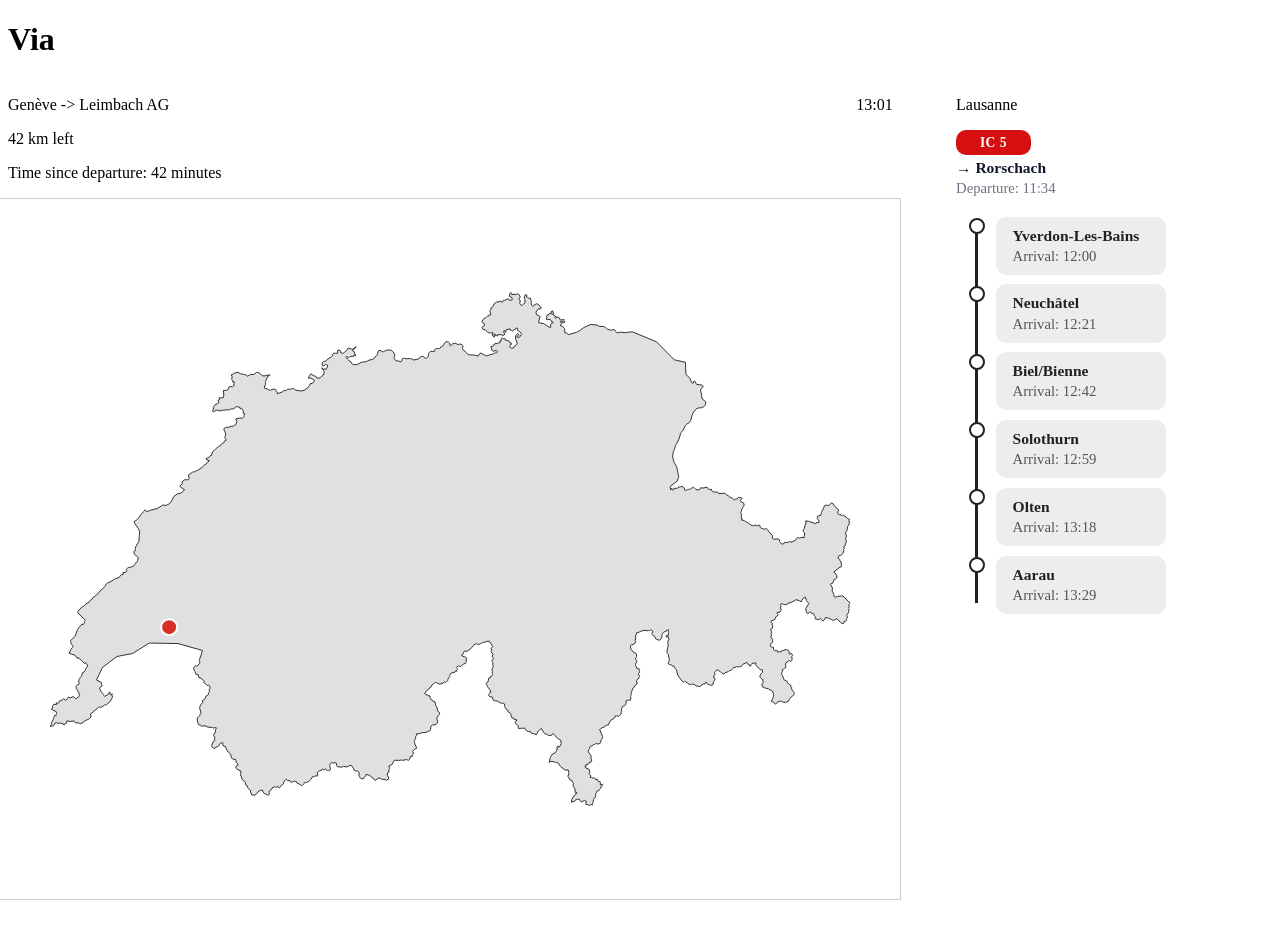
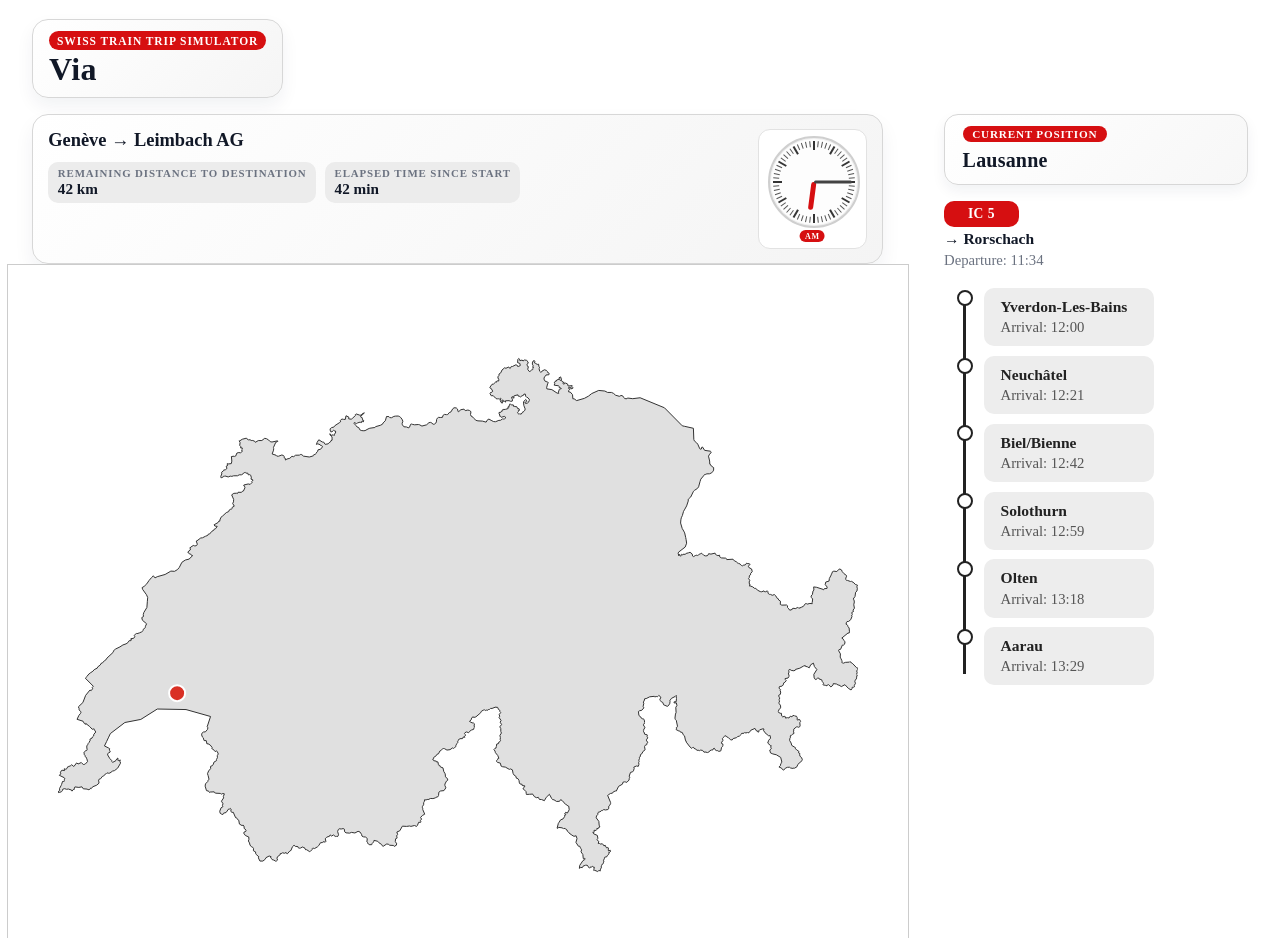
Before and after one commit to com-480-data-visualization/via, a Vue app in the folder via-ui/: page / in a window 1280 px wide. Shown: the top 938 px of the page. Before the commit the page ends 908 px from the top, so only its background shows below. Built offline with nearby package versions, Linux system fonts and the light colour scheme.

Commit message:
improve top info

```diff
--- a/via-ui/src/App.vue
+++ b/via-ui/src/App.vue
@@ -4,18 +4,83 @@ import RightSide from '@/components/RightSide.vue'
 </script>
 
 <template>
-<div>
-  <h1>Via</h1>
+<div id="app-shell">
+  <header class="app-header">
+    <div class="app-title-wrap">
+      <span class="app-title-tag">Swiss train trip simulator</span>
+      <h1 class="app-title">Via</h1>
+      <!-- <p class="app-subtitle">Swiss trip companion</p> -->
+    </div>
+  </header>
+
   <div id="TopLevel">
-    <LeftSide/>
-    <RightSide/>
+    <LeftSide />
+    <RightSide />
   </div>
 </div>
 </template>
 
 <style scoped>
-#TopLevel{
+#app-shell {
+  width: min(1300px, 95vw);
+  margin: 1.2rem auto;
+}
+
+.app-header {
+  margin-bottom: 1rem;
+}
+
+.app-title-wrap {
+  display: inline-flex;
+  flex-direction: column;
+  align-items: flex-start;
+  gap: 0.2rem;
+  background: linear-gradient(135deg, #ffffff 0%, #f5f5f5 100%);
+  border: 1px solid #d7d7d7;
+  border-radius: 16px;
+  padding: 0.7rem 1rem 0.75rem;
+  box-shadow: 0 8px 18px rgba(22, 33, 62, 0.06);
+}
+
+.app-title-tag {
+  display: inline-flex;
+  align-items: center;
+  justify-content: center;
+  padding: 0.2rem 0.5rem;
+  border-radius: 999px;
+  background: #d60f11;
+  color: #ffffff;
+  font-size: 0.72rem;
+  font-weight: 700;
+  letter-spacing: 0.08em;
+  text-transform: uppercase;
+}
+
+.app-title {
+  margin: 0;
+  font-size: clamp(1.7rem, 2.5vw, 2.2rem);
+  line-height: 1;
+  color: #111827;
+  font-weight: 800;
+  letter-spacing: 0.01em;
+}
+
+.app-subtitle {
+  margin: 0;
+  font-size: 0.87rem;
+  color: #6b7280;
+  font-weight: 500;
+}
+
+#TopLevel {
   display: flex;
   justify-content: space-between;
+  gap: 1rem;
+}
+
+@media (max-width: 980px) {
+  #TopLevel {
+    flex-direction: column;
+  }
 }
 </style>
--- a/via-ui/src/components/Clock.vue
+++ b/via-ui/src/components/Clock.vue
@@ -1,8 +1,127 @@
 <script setup lang="ts">
+import { computed } from 'vue';
+
+const props = withDefaults(
+  defineProps<{
+    hour?: number;
+    minute?: number;
+  }>(),
+  {
+    hour: 4,
+    minute: 28,
+  },
+);
+
+const normalizedMinute = computed(() => ((props.minute % 60) + 60) % 60);
+const normalizedHour24 = computed(() => ((props.hour % 24) + 24) % 24);
+
+const hourForDial = computed(() => normalizedHour24.value % 12);
+
+const minuteAngle = computed(() => normalizedMinute.value * 6);
+const hourAngle = computed(() => hourForDial.value * 30 + normalizedMinute.value * 0.5);
+
+const period = computed(() => (normalizedHour24.value < 12 ? 'AM' : 'PM'));
 </script>
 
 <template>
-  <p>13:01</p>
+  <div class="clock-shell" aria-label="Analog clock">
+    <div class="clock-face">
+      <div class="clock-face__ticks">
+        <span
+          v-for="tick in 60"
+          :key="tick"
+          class="clock-face__tick"
+          :class="{ 'clock-face__tick--major': tick % 5 === 0 }"
+          :style="{ transform: `translateX(-50%) rotate(${tick * 6}deg)` }"
+        ></span>
+      </div>
+
+      <span
+        class="clock-face__hand clock-face__hand--hour"
+        :style="{ transform: `translate(-50%, -100%) rotate(${hourAngle}deg)` }"
+      ></span>
+      <span
+        class="clock-face__hand clock-face__hand--minute"
+        :style="{ transform: `translate(-50%, -100%) rotate(${minuteAngle}deg)` }"
+      ></span>
+    </div>
+
+    <span class="clock-face__period">{{ period }}</span>
+  </div>
 </template>
 
-<style scoped></style>
+<style scoped>
+.clock-shell {
+  position: relative;
+  width: 88px;
+  height: 106px;
+}
+
+.clock-face {
+  position: relative;
+  width: 88px;
+  height: 88px;
+  border-radius: 50%;
+  border: 2px solid #cfcfcf;
+  background: #fdfdfd;
+  box-shadow: inset 0 0 0 1px #efefef;
+}
+
+.clock-face__period {
+  position: absolute;
+  left: 50%;
+  transform: translateX(-50%);
+  padding: 0.08rem 0.32rem;
+  border-radius: 999px;
+  font-size: 0.5rem;
+  font-weight: 800;
+  letter-spacing: 0.08em;
+  color: #ffffff;
+  background: #d60f11;
+  z-index: 3;
+  bottom: 0;
+}
+
+.clock-face__ticks {
+  position: absolute;
+  inset: 0;
+}
+
+.clock-face__tick {
+  position: absolute;
+  top: 3px;
+  left: 50%;
+  width: 1px;
+  height: 6px;
+  background: #434343;
+  transform-origin: 50% 41px;
+  opacity: 0.9;
+}
+
+.clock-face__tick--major {
+  width: 2px;
+  height: 9px;
+  background: #1f1f1f;
+}
+
+.clock-face__hand {
+  position: absolute;
+  top: 50%;
+  left: 50%;
+  transform-origin: 50% 100%;
+  border-radius: 999px;
+  z-index: 2;
+}
+
+.clock-face__hand--hour {
+  width: 5px;
+  height: 28px;
+  background: #d60f11;
+}
+
+.clock-face__hand--minute {
+  width: 3px;
+  height: 38px;
+  background: #434343;
+}
+</style>
--- a/via-ui/src/components/Position.vue
+++ b/via-ui/src/components/Position.vue
@@ -1,8 +1,46 @@
 <script setup lang="ts">
 </script>
 
+
 <template>
-  <p> Lausanne</p>
+  <div class="position-card">
+    <span class="position-label">Current position</span>
+    <span class="position-name">Lausanne</span>
+  </div>
 </template>
 
-<style scoped></style>
+<style scoped>
+.position-card {
+  display: flex;
+  flex-direction: column;
+  align-items: flex-start;
+  gap: 0.3rem;
+  background: linear-gradient(135deg, #fff 0%, #f7f7f7 100%);
+  border: 1px solid #d7d7d7;
+  border-radius: 14px;
+  box-shadow: 0 6px 14px rgba(22, 33, 62, 0.06);
+  padding: 0.7rem 1.1rem 0.8rem;
+  margin-bottom: 1rem;
+  min-width: 0;
+}
+
+.position-label {
+  display: inline-block;
+  background: #d60f11;
+  color: #fff;
+  font-size: 0.7rem;
+  font-weight: 700;
+  border-radius: 8px;
+  padding: 0.13rem 0.6rem;
+  letter-spacing: 0.07em;
+  margin-bottom: 0.1rem;
+  text-transform: uppercase;
+}
+
+.position-name {
+  font-size: 1.25rem;
+  font-weight: 800;
+  color: #111827;
+  letter-spacing: 0.01em;
+}
+</style>
--- a/via-ui/src/components/TripInfo.vue
+++ b/via-ui/src/components/TripInfo.vue
@@ -4,18 +4,105 @@ import Clock from '@/components/Clock.vue'
 
 <template>
 <div id="trip-info">
-  <div>
-     <p>Genève -> Leimbach AG</p>
-     <p>42 km left</p>
-     <p>Time since departure: 42 minutes</p>
+  <div class="trip-meta">
+    <p class="trip-route">Genève → Leimbach AG</p>
+
+    <div class="trip-kpis">
+      <div class="trip-kpi">
+        <span class="trip-kpi__label">Remaining distance to destination</span>
+        <span class="trip-kpi__value">42 km</span>
+      </div>
+
+      <div class="trip-kpi">
+        <span class="trip-kpi__label">Elapsed time since start</span>
+        <span class="trip-kpi__value">42 min</span>
+      </div>
+    </div>
   </div>
-    <Clock/>
+
+  <div class="trip-clock">
+    <Clock :hour="6" :minute="15" />
+  </div>
 </div>
 </template>
 
 <style scoped>
-#trip-info{
-    display: flex;
-    justify-content: space-between;
+#trip-info {
+  display: flex;
+  justify-content: space-between;
+  align-items: stretch;
+  gap: 0.9rem;
+  background: linear-gradient(135deg, #ffffff 0%, #f4f4f4 100%);
+  border: 1px solid #d7d7d7;
+  border-radius: 16px;
+  box-shadow: 0 10px 20px rgba(22, 33, 62, 0.06);
+  padding: 0.85rem 0.95rem;
+}
+
+.trip-meta {
+  display: flex;
+  flex-direction: column;
+  gap: 0.7rem;
+  min-width: 0;
+}
+
+.trip-route {
+  margin: 0;
+  font-size: clamp(1rem, 1.5vw, 1.15rem);
+  font-weight: 800;
+  color: #111827;
+  line-height: 1.2;
+}
+
+.trip-kpis {
+  display: flex;
+  flex-wrap: wrap;
+  gap: 0.55rem;
+}
+
+.trip-kpi {
+  display: grid;
+  gap: 0.1rem;
+  background: #ececec;
+  border-radius: 10px;
+  padding: 0.35rem 0.6rem;
+  min-width: 100px;
+}
+
+.trip-kpi__label {
+  font-size: 0.68rem;
+  font-weight: 700;
+  text-transform: uppercase;
+  letter-spacing: 0.08em;
+  color: #6b7280;
+}
+
+.trip-kpi__value {
+  font-size: 0.95rem;
+  font-weight: 800;
+  color: #111827;
+  line-height: 1.1;
+}
+
+.trip-clock {
+  display: flex;
+  align-items: center;
+  justify-content: center;
+  background: #fff;
+  border: 1px solid #e2e2e2;
+  border-radius: 12px;
+  padding: 0.4rem 0.6rem;
+}
+
+@media (max-width: 640px) {
+  #trip-info {
+    flex-direction: column;
+    align-items: flex-start;
+  }
+
+  .trip-clock {
+    width: 100%;
+    justify-content: flex-start;
+  }
 }
 </style>
```
